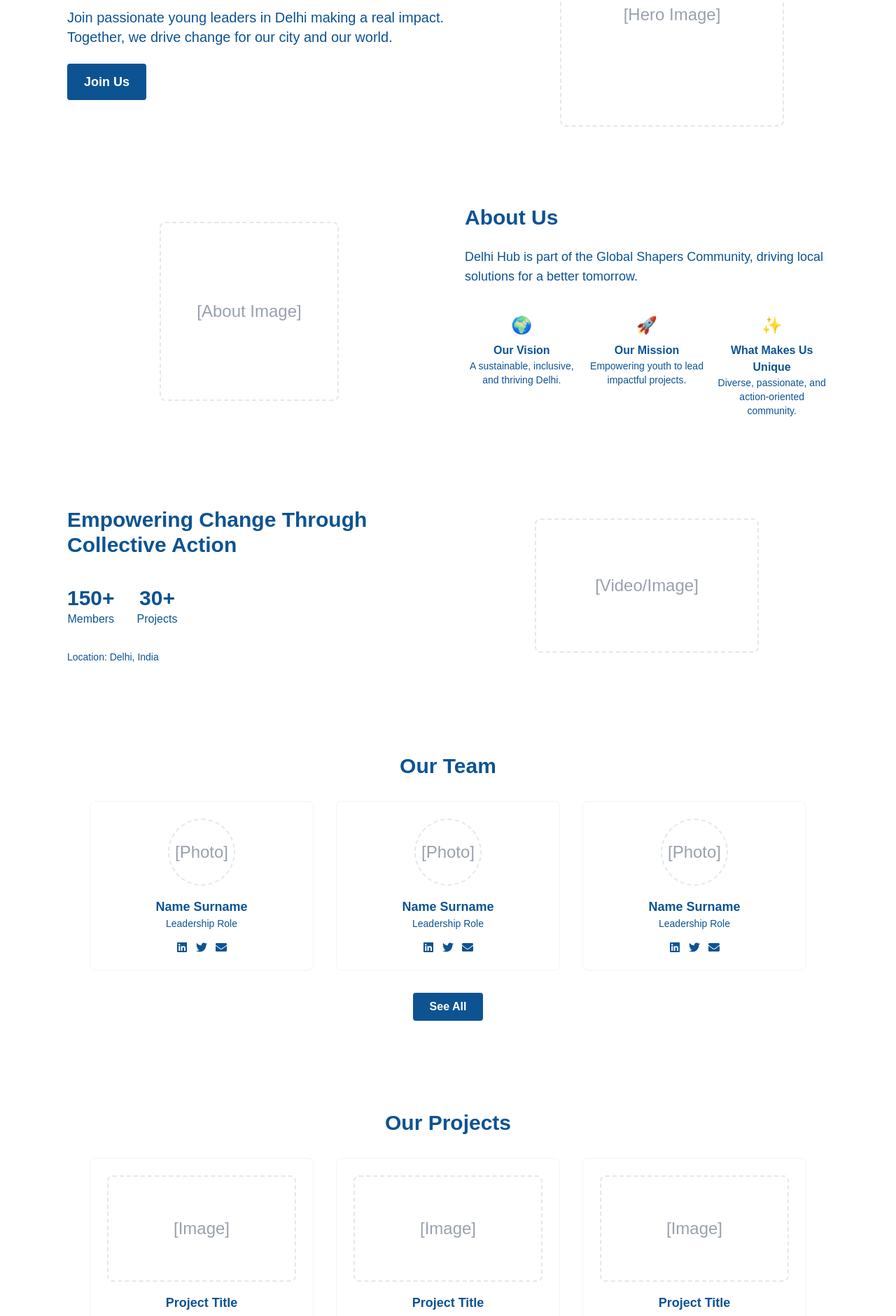
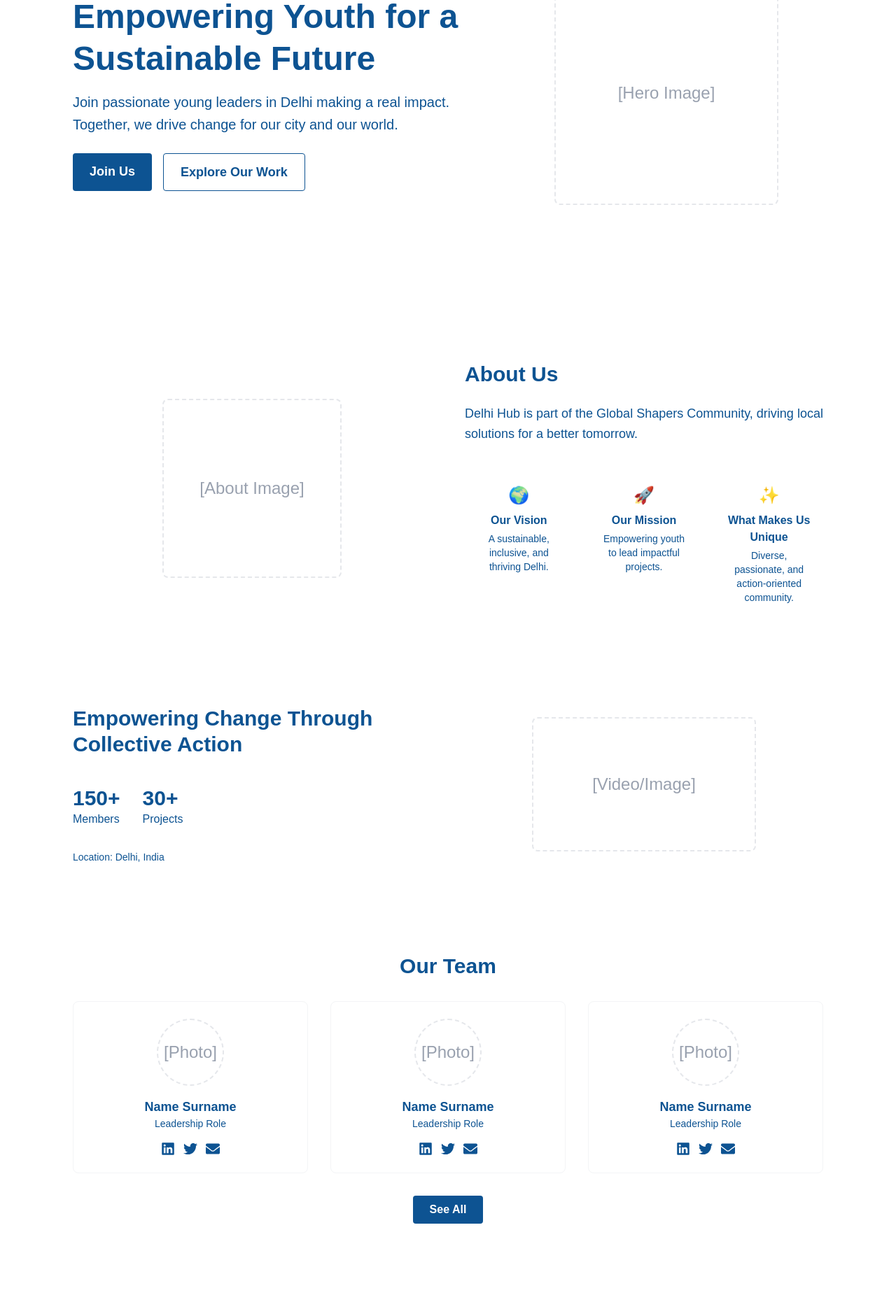
Before and after one commit to anubhavb11/Global-Shapers-Delhi, a Next.js app: page / in a window 1280 px wide. Shown: the part 280-2161 px from the top of the page at 70% size. Built offline with nearby package versions, Linux system fonts and the light colour scheme.

Commit message:
mobile responsive

```diff
--- a/src/components/home/AboutFeature.tsx
+++ b/src/components/home/AboutFeature.tsx
@@ -1,31 +1,33 @@
 export default function AboutFeature() {
   return (
-    <section className="w-full py-16 px-4 flex flex-col md:flex-row items-center gap-12 bg-white">
+    <section className="w-full py-12 sm:py-16 px-4 sm:px-6 flex flex-col lg:flex-row items-center gap-8 sm:gap-12 bg-white">
       {/* Left: Image Placeholder */}
-      <div className="flex-1 flex items-center justify-center">
-        <div className="w-64 h-64 border-2 border-dashed border-gray-200 rounded-lg flex items-center justify-center text-2xl text-gray-400">
+      <div className="flex-1 flex items-center justify-center order-2 lg:order-1">
+        <div className="w-48 h-48 sm:w-64 sm:h-64 border-2 border-dashed border-gray-200 rounded-lg flex items-center justify-center text-lg sm:text-2xl text-gray-400 p-4">
           [About Image]
         </div>
       </div>
       {/* Right: Feature Section */}
-      <div className="flex-1 flex flex-col gap-6 max-w-xl">
-        <h2 className="text-3xl font-bold text-[#0D5392]">About Us</h2>
-        <p className="text-lg text-[#0D5392]">Delhi Hub is part of the Global Shapers Community, driving local solutions for a better tomorrow.</p>
-        <div className="grid grid-cols-1 sm:grid-cols-3 gap-4 mt-4">
-          <div className="flex flex-col items-center text-center">
+      <div className="flex-1 flex flex-col gap-6 max-w-xl order-1 lg:order-2 text-center lg:text-left">
+        <h2 className="text-2xl sm:text-3xl font-bold text-[#0D5392]">About Us</h2>
+        <p className="text-base sm:text-lg text-[#0D5392] leading-relaxed">
+          Delhi Hub is part of the Global Shapers Community, driving local solutions for a better tomorrow.
+        </p>
+        <div className="grid grid-cols-1 sm:grid-cols-3 gap-4 sm:gap-6 mt-4">
+          <div className="flex flex-col items-center text-center p-4">
             <span className="text-2xl mb-2">🌍</span>
-            <div className="font-semibold text-[#0D5392]">Our Vision</div>
-            <div className="text-sm text-[#0D5392]">A sustainable, inclusive, and thriving Delhi.</div>
+            <div className="font-semibold text-[#0D5392] text-sm sm:text-base">Our Vision</div>
+            <div className="text-xs sm:text-sm text-[#0D5392] mt-1">A sustainable, inclusive, and thriving Delhi.</div>
           </div>
-          <div className="flex flex-col items-center text-center">
+          <div className="flex flex-col items-center text-center p-4">
             <span className="text-2xl mb-2">🚀</span>
-            <div className="font-semibold text-[#0D5392]">Our Mission</div>
-            <div className="text-sm text-[#0D5392]">Empowering youth to lead impactful projects.</div>
+            <div className="font-semibold text-[#0D5392] text-sm sm:text-base">Our Mission</div>
+            <div className="text-xs sm:text-sm text-[#0D5392] mt-1">Empowering youth to lead impactful projects.</div>
           </div>
-          <div className="flex flex-col items-center text-center">
+          <div className="flex flex-col items-center text-center p-4">
             <span className="text-2xl mb-2">✨</span>
-            <div className="font-semibold text-[#0D5392]">What Makes Us Unique</div>
-            <div className="text-sm text-[#0D5392]">Diverse, passionate, and action-oriented community.</div>
+            <div className="font-semibold text-[#0D5392] text-sm sm:text-base">What Makes Us Unique</div>
+            <div className="text-xs sm:text-sm text-[#0D5392] mt-1">Diverse, passionate, and action-oriented community.</div>
           </div>
         </div>
       </div>
--- a/src/components/home/HeroSection.tsx
+++ b/src/components/home/HeroSection.tsx
@@ -2,16 +2,27 @@
 
 export default function HeroSection() {
   return (
-    <section className="w-full bg-white py-12 px-4 flex flex-col md:flex-row items-center justify-between gap-8">
+    <section className="w-full bg-white py-8 sm:py-12 px-4 sm:px-6 flex flex-col lg:flex-row items-center justify-between gap-8 min-h-[80vh]">
       {/* Left: Headline and CTA */}
-      <div className="flex-1 flex flex-col items-start max-w-xl">
-        <h1 className="text-4xl sm:text-5xl font-extrabold mb-4 text-[#0D5392]">Empowering Youth for a Sustainable Future</h1>
-        <p className="text-lg sm:text-xl mb-6 text-[#0D5392]">Join passionate young leaders in Delhi making a real impact. Together, we drive change for our city and our world.</p>
-        <Link href="/join" className="bg-[#0D5392] text-white px-6 py-3 rounded font-semibold text-lg hover:bg-[#08305c] transition">Join Us</Link>
+      <div className="flex-1 flex flex-col items-start max-w-xl text-center lg:text-left">
+        <h1 className="text-3xl sm:text-4xl lg:text-5xl font-extrabold mb-4 text-[#0D5392] leading-tight">
+          Empowering Youth for a Sustainable Future
+        </h1>
+        <p className="text-base sm:text-lg lg:text-xl mb-6 text-[#0D5392] leading-relaxed">
+          Join passionate young leaders in Delhi making a real impact. Together, we drive change for our city and our world.
+        </p>
+        <div className="flex flex-col sm:flex-row gap-4 w-full sm:w-auto">
+          <Link href="/join" className="bg-[#0D5392] text-white px-6 py-3 rounded font-semibold text-base sm:text-lg hover:bg-[#08305c] transition text-center">
+            Join Us
+          </Link>
+          <Link href="/projects" className="bg-white border border-[#0D5392] text-[#0D5392] px-6 py-3 rounded font-semibold text-base sm:text-lg hover:bg-[#0D5392]/10 transition text-center">
+            Explore Our Work
+          </Link>
+        </div>
       </div>
       {/* Right: Hero Image Placeholder */}
       <div className="flex-1 flex items-center justify-center w-full max-w-md">
-        <div className="w-full aspect-square max-w-xs border-2 border-dashed border-gray-200 rounded-lg flex items-center justify-center text-2xl text-gray-400">
+        <div className="w-full aspect-square max-w-xs border-2 border-dashed border-gray-200 rounded-lg flex items-center justify-center text-lg sm:text-2xl text-gray-400 p-4">
           [Hero Image]
         </div>
       </div>
--- a/src/components/home/ImpactStats.tsx
+++ b/src/components/home/ImpactStats.tsx
@@ -1,24 +1,26 @@
 export default function ImpactStats() {
   return (
-    <section className="w-full py-16 px-4 flex flex-col md:flex-row items-center gap-12 bg-white">
+    <section className="w-full py-12 sm:py-16 px-4 sm:px-6 flex flex-col lg:flex-row items-center gap-8 sm:gap-12 bg-white">
       {/* Left: Headline and Stats */}
-      <div className="flex-1 flex flex-col gap-6 max-w-xl">
-        <h2 className="text-3xl font-bold text-[#0D5392]">Empowering Change Through Collective Action</h2>
-        <div className="flex gap-8 mt-4">
-          <div className="flex flex-col items-center">
-            <div className="text-3xl font-extrabold text-[#0D5392]">150+</div>
-            <div className="text-base text-[#0D5392]">Members</div>
+      <div className="flex-1 flex flex-col gap-6 max-w-xl text-center lg:text-left">
+        <h2 className="text-2xl sm:text-3xl font-bold text-[#0D5392] leading-tight">
+          Empowering Change Through Collective Action
+        </h2>
+        <div className="flex flex-col sm:flex-row gap-6 sm:gap-8 mt-4 justify-center lg:justify-start">
+          <div className="flex flex-col items-center lg:items-start">
+            <div className="text-2xl sm:text-3xl font-extrabold text-[#0D5392]">150+</div>
+            <div className="text-sm sm:text-base text-[#0D5392]">Members</div>
           </div>
-          <div className="flex flex-col items-center">
-            <div className="text-3xl font-extrabold text-[#0D5392]">30+</div>
-            <div className="text-base text-[#0D5392]">Projects</div>
+          <div className="flex flex-col items-center lg:items-start">
+            <div className="text-2xl sm:text-3xl font-extrabold text-[#0D5392]">30+</div>
+            <div className="text-sm sm:text-base text-[#0D5392]">Projects</div>
           </div>
         </div>
-        <div className="text-sm text-[#0D5392] mt-2">Location: Delhi, India</div>
+        <div className="text-xs sm:text-sm text-[#0D5392] mt-2">Location: Delhi, India</div>
       </div>
       {/* Right: Video/Image Placeholder */}
-      <div className="flex-1 flex items-center justify-center">
-        <div className="w-80 h-48 border-2 border-dashed border-gray-200 rounded-lg flex items-center justify-center text-2xl text-gray-400">
+      <div className="flex-1 flex items-center justify-center order-2 lg:order-1">
+        <div className="w-full max-w-sm sm:w-80 h-32 sm:h-48 border-2 border-dashed border-gray-200 rounded-lg flex items-center justify-center text-lg sm:text-2xl text-gray-400 p-4">
           [Video/Image]
         </div>
       </div>
--- a/src/components/home/ProjectsSection.tsx
+++ b/src/components/home/ProjectsSection.tsx
@@ -1,14 +1,18 @@
 export default function ProjectsSection() {
   return (
-    <section className="w-full py-16 px-4 bg-white flex flex-col items-center">
-      <h2 className="text-3xl font-bold text-[#0D5392] mb-8">Our Projects</h2>
-      <div className="grid grid-cols-1 sm:grid-cols-3 gap-8 w-full max-w-5xl mb-8">
+    <section className="w-full py-12 sm:py-16 px-4 sm:px-6 bg-white flex flex-col items-center">
+      <h2 className="text-2xl sm:text-3xl font-bold text-[#0D5392] mb-8 text-center">Our Projects</h2>
+      <div className="grid grid-cols-1 sm:grid-cols-2 lg:grid-cols-3 gap-6 sm:gap-8 w-full max-w-6xl mb-8">
         {[1, 2, 3].map((i) => (
-          <div key={i} className="flex flex-col items-center bg-white border border-gray-100 rounded-lg p-6">
-            <div className="w-full aspect-video border-2 border-dashed border-gray-200 rounded-lg flex items-center justify-center text-2xl text-gray-400 mb-4">[Image]</div>
-            <div className="font-semibold text-lg text-[#0D5392] mb-2">Project Title</div>
-            <div className="text-sm text-[#0D5392] mb-4 text-center">Short summary of the project goes here. Brief and impactful.</div>
-            <button className="bg-[#0D5392] text-white px-4 py-2 rounded font-semibold text-base hover:bg-[#08305c] transition">View More</button>
+          <div key={i} className="flex flex-col items-center bg-white border border-gray-100 rounded-lg p-4 sm:p-6">
+            <div className="w-full aspect-video border-2 border-dashed border-gray-200 rounded-lg flex items-center justify-center text-lg sm:text-2xl text-gray-400 mb-4 p-4">[Image]</div>
+            <div className="font-semibold text-base sm:text-lg text-[#0D5392] mb-2 text-center">Project Title</div>
+            <div className="text-xs sm:text-sm text-[#0D5392] mb-4 text-center leading-relaxed">
+              Short summary of the project goes here. Brief and impactful.
+            </div>
+            <button className="bg-[#0D5392] text-white px-4 py-2 rounded font-semibold text-sm sm:text-base hover:bg-[#08305c] transition w-full sm:w-auto">
+              View More
+            </button>
           </div>
         ))}
       </div>
--- a/src/components/home/TeamSection.tsx
+++ b/src/components/home/TeamSection.tsx
@@ -2,23 +2,25 @@
 
 export default function TeamSection() {
   return (
-    <section className="w-full py-16 px-4 bg-white flex flex-col items-center">
-      <h2 className="text-3xl font-bold text-[#0D5392] mb-8">Our Team</h2>
-      <div className="grid grid-cols-1 sm:grid-cols-3 gap-8 w-full max-w-5xl mb-8">
+    <section className="w-full py-12 sm:py-16 px-4 sm:px-6 bg-white flex flex-col items-center">
+      <h2 className="text-2xl sm:text-3xl font-bold text-[#0D5392] mb-8 text-center">Our Team</h2>
+      <div className="grid grid-cols-1 sm:grid-cols-2 lg:grid-cols-3 gap-6 sm:gap-8 w-full max-w-6xl mb-8">
         {[1, 2, 3].map((i) => (
-          <div key={i} className="flex flex-col items-center bg-white border border-gray-100 rounded-lg p-6">
-            <div className="w-24 h-24 border-2 border-dashed border-gray-200 rounded-full flex items-center justify-center text-2xl text-gray-400 mb-4">[Photo]</div>
-            <div className="font-semibold text-lg text-[#0D5392]">Name Surname</div>
-            <div className="text-sm text-[#0D5392] mb-2">Leadership Role</div>
-            <div className="flex gap-3 mt-2 text-[#0D5392]">
-              <FaLinkedin />
-              <FaTwitter />
-              <FaEnvelope />
+          <div key={i} className="flex flex-col items-center bg-white border border-gray-100 rounded-lg p-4 sm:p-6">
+            <div className="w-20 h-20 sm:w-24 sm:h-24 border-2 border-dashed border-gray-200 rounded-full flex items-center justify-center text-lg sm:text-2xl text-gray-400 mb-4">[Photo]</div>
+            <div className="font-semibold text-base sm:text-lg text-[#0D5392] text-center">Name Surname</div>
+            <div className="text-xs sm:text-sm text-[#0D5392] mb-2 text-center">Leadership Role</div>
+            <div className="flex gap-3 mt-2 text-[#0D5392] text-lg sm:text-xl">
+              <FaLinkedin className="cursor-pointer hover:text-[#08305c] transition" />
+              <FaTwitter className="cursor-pointer hover:text-[#08305c] transition" />
+              <FaEnvelope className="cursor-pointer hover:text-[#08305c] transition" />
             </div>
           </div>
         ))}
       </div>
-      <button className="bg-[#0D5392] text-white px-6 py-2 rounded font-semibold text-base hover:bg-[#08305c] transition">See All</button>
+      <button className="bg-[#0D5392] text-white px-6 py-2 rounded font-semibold text-sm sm:text-base hover:bg-[#08305c] transition">
+        See All
+      </button>
     </section>
   );
 }
```
Also changed, not shown: src/components/Footer.tsx (+7 -6 lines), src/components/Navbar.tsx (+37 -3 lines), src/components/home/JoinUsSection.tsx (+12 -6 lines), src/components/home/StayConnectedSection.tsx (+21 -12 lines), src/components/home/TestimonialSection.tsx (+7 -5 lines), src/components/home/UpdatesSection.tsx (+9 -7 lines).
